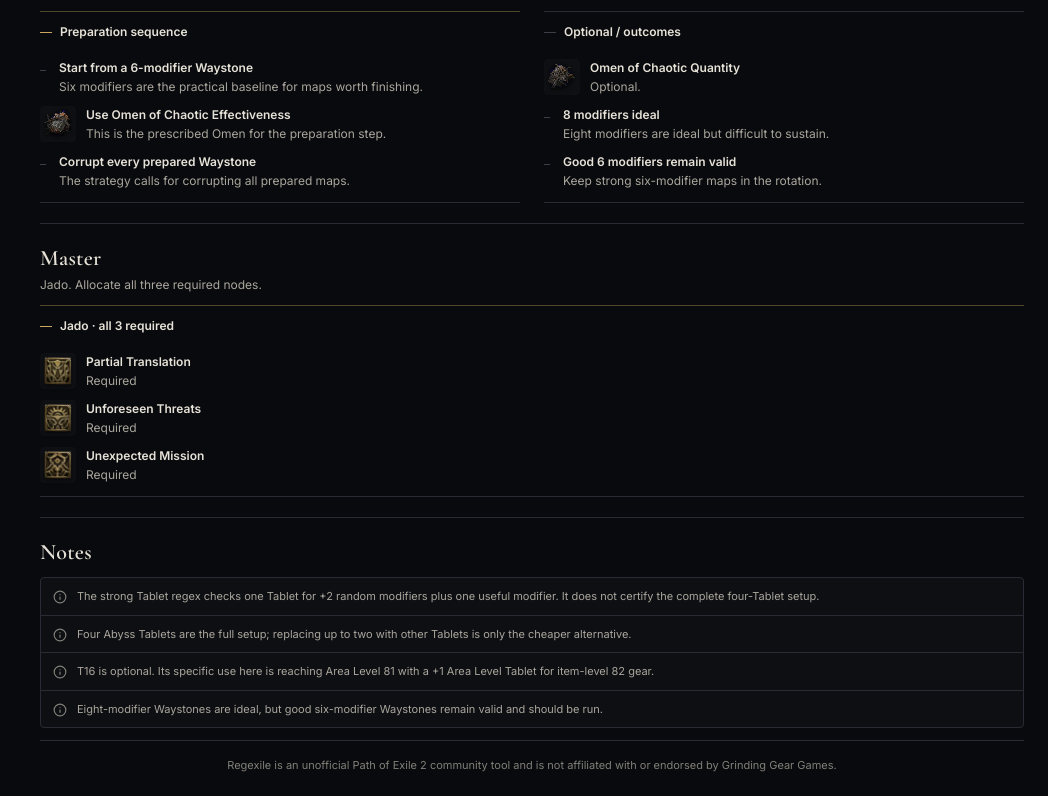
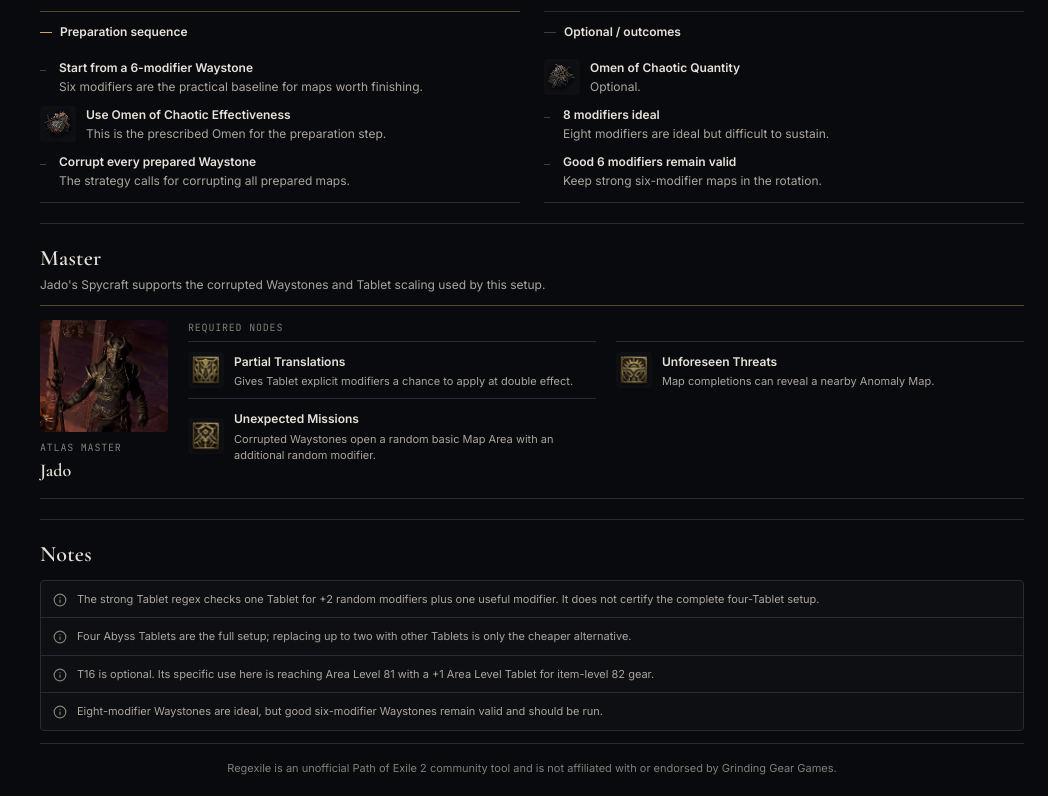
Before and after one commit to SCamposs/regexile, a Next.js app: page /farms/abyss-rares in a window 1280 px wide. Shown: the part 3595-4391 px from the top of the page, without its empty margins (232-1280 px from the left). Built offline with nearby package versions, Linux system fonts and the light colour scheme.

Commit message:
feat: add reusable farm master section

```diff
--- a/app/globals.css
+++ b/app/globals.css
@@ -1090,6 +1090,91 @@
   grid-column: 1 / -1;
 }
 
+.farm-master {
+  display: grid;
+  grid-template-columns: 8rem minmax(0, 1fr);
+  gap: 1.25rem;
+  padding: 0.875rem 0;
+  border-top: 1px solid rgba(201, 168, 94, 0.38);
+  border-bottom: 1px solid var(--border-default);
+}
+
+.farm-master-identity {
+  min-width: 0;
+}
+
+.farm-master-portrait {
+  position: relative;
+  width: 8rem;
+  height: 7rem;
+  overflow: hidden;
+  border-radius: var(--radius);
+  background: rgba(255, 255, 255, 0.025);
+}
+
+.farm-master-portrait img {
+  object-fit: cover;
+  object-position: center 22%;
+  filter: saturate(0.82) contrast(1.05);
+}
+
+.farm-master-identity span,
+.farm-master-group > h3 {
+  display: block;
+  margin-top: 0.5rem;
+  color: var(--text-muted);
+  font-family: var(--font-jetbrains-mono), monospace;
+  font-size: 0.625rem;
+  letter-spacing: 0.08em;
+  text-transform: uppercase;
+}
+
+.farm-master-identity h3 {
+  margin: 0.125rem 0 0;
+  font-family: var(--font-display);
+  font-size: 1.125rem;
+  font-weight: 600;
+}
+
+.farm-master-groups {
+  display: grid;
+  gap: 0.875rem;
+  min-width: 0;
+}
+
+.farm-master-group > h3 {
+  margin: 0 0 0.375rem;
+}
+
+.farm-master-nodes {
+  display: grid;
+  grid-template-columns: repeat(2, minmax(0, 1fr));
+  column-gap: 1.25rem;
+}
+
+.farm-master-node {
+  display: grid;
+  grid-template-columns: 2.25rem minmax(0, 1fr);
+  align-items: center;
+  gap: 0.625rem;
+  min-width: 0;
+  padding: 0.5rem 0;
+  border-top: 1px solid var(--border-default);
+}
+
+.farm-master-node strong {
+  color: var(--text-primary);
+  font-size: 0.75rem;
+  font-weight: 600;
+}
+
+.farm-master-node p {
+  margin: 0.125rem 0 0;
+  color: var(--text-secondary);
+  font-size: 0.6875rem;
+  line-height: 1.45;
+}
+
 .farm-panel {
   padding: 0.75rem 0;
   border: 0;
@@ -2122,7 +2207,28 @@
   }
 
   .requirement-columns,
-  .mechanic-notes {
+  .mechanic-notes,
+  .farm-master {
+    grid-template-columns: minmax(0, 1fr);
+  }
+
+  .farm-master-identity {
+    display: grid;
+    grid-template-columns: 4.5rem minmax(0, 1fr);
+    align-items: center;
+    gap: 0.75rem;
+  }
+
+  .farm-master-portrait {
+    width: 4.5rem;
+    height: 4.5rem;
+  }
+
+  .farm-master-identity span {
+    margin-top: 0;
+  }
+
+  .farm-master-nodes {
     grid-template-columns: minmax(0, 1fr);
   }
 
--- a/src/components/farm-workspace.tsx
+++ b/src/components/farm-workspace.tsx
@@ -81,6 +81,40 @@
 }
 
 function FarmSectionContent({ section, sectionId }: { section: FarmSection; sectionId: string }) {
+  if (section.type === "master") {
+    const nodeGroups = [
+      { label: "Required nodes", nodes: section.required },
+      ...(section.optional?.length ? [{ label: "Optional", nodes: section.optional }] : []),
+    ];
+
+    return (
+      <section className="farm-section" aria-labelledby={sectionId}>
+        <SectionHeading id={sectionId} title={section.title} description={section.description} />
+        <div className="farm-master">
+          <div className="farm-master-identity">
+            <div className="farm-master-portrait"><Image src={section.portrait.src} alt="" fill sizes="(max-width: 700px) 96px, 128px" /></div>
+            <div><span>Atlas Master</span><h3>{section.name}</h3></div>
+          </div>
+          <div className="farm-master-groups">
+            {nodeGroups.map((group) => (
+              <div className="farm-master-group" key={group.label}>
+                <h3>{group.label}</h3>
+                <div className="farm-master-nodes">
+                  {group.nodes.map((node) => (
+                    <article className="farm-master-node" key={node.id}>
+                      <GameArtwork asset={node.asset} size="item" />
+                      <div><strong>{node.name}</strong><p>{node.summary}</p></div>
+                    </article>
+                  ))}
+                </div>
+              </div>
+            ))}
+          </div>
+        </div>
+      </section>
+    );
+  }
+
   if (section.type === "summary") {
     return (
       <section className="farm-section" aria-labelledby={sectionId}>
--- a/src/content/farms.ts
+++ b/src/content/farms.ts
@@ -28,7 +28,23 @@
   asset?: GameAsset;
 };
 
+export type FarmMasterNode = {
+  id: string;
+  name: string;
+  summary: string;
+  asset: GameAsset;
+};
+
 export type FarmSection =
+  | {
+      type: "master";
+      title: string;
+      description?: string;
+      name: string;
+      portrait: GameAsset;
+      required: FarmMasterNode[];
+      optional?: FarmMasterNode[];
+    }
   | {
       type: "summary";
       title: string;
@@ -636,19 +652,15 @@
         ],
       },
       {
-        type: "checklists",
+        type: "master",
         title: "Master",
-        description: "Jado. Allocate all three required nodes.",
-        columns: [
-          {
-            title: "Jado · all 3 required",
-            tone: "required",
-            items: [
-              { id: "partial-translation", label: "Partial Translation", detail: "Required", asset: gameAssets.jadoPartialTranslation },
-              { id: "unforeseen-threats", label: "Unforeseen Threats", detail: "Required", asset: gameAssets.jadoUnforeseenThreats },
-              { id: "unexpected-mission", label: "Unexpected Mission", detail: "Required", asset: gameAssets.jadoUnexpectedMission },
-            ],
-          },
+        description: "Jado's Spycraft supports the corrupted Waystones and Tablet scaling used by this setup.",
+        name: "Jado",
+        portrait: gameAssets.jado,
+        required: [
+          { id: "partial-translations", name: "Partial Translations", summary: "Gives Tablet explicit modifiers a chance to apply at double effect.", asset: gameAssets.jadoPartialTranslation },
+          { id: "unforeseen-threats", name: "Unforeseen Threats", summary: "Map completions can reveal a nearby Anomaly Map.", asset: gameAssets.jadoUnforeseenThreats },
+          { id: "unexpected-missions", name: "Unexpected Missions", summary: "Corrupted Waystones open a random basic Map Area with an additional random modifier.", asset: gameAssets.jadoUnexpectedMission },
         ],
       },
       {
--- a/src/content/game-assets.ts
+++ b/src/content/game-assets.ts
@@ -20,8 +20,8 @@
   headOfTheKing: { src: "/game-assets/head-of-the-king.webp", alt: "Head of the King" },
   irradiatedTablet: { src: "/game-assets/irradiated-tablet.webp", alt: "Irradiated Tablet" },
   jado: { src: "/game-assets/jado.jpg", alt: "Jado" },
-  jadoPartialTranslation: { src: "/game-assets/jado-partial-translation.webp", alt: "Partial Translation" },
-  jadoUnexpectedMission: { src: "/game-assets/jado-unexpected-mission.webp", alt: "Unexpected Mission" },
+  jadoPartialTranslation: { src: "/game-assets/jado-partial-translation.webp", alt: "Partial Translations" },
+  jadoUnexpectedMission: { src: "/game-assets/jado-unexpected-mission.webp", alt: "Unexpected Missions" },
   jadoUnforeseenThreats: { src: "/game-assets/jado-unforeseen-threats.webp", alt: "Unforeseen Threats" },
   lavishWombgift: { src: "/game-assets/lavish-wombgift.webp", alt: "Lavish Wombgift" },
   omenChaoticEffectiveness: { src: "/game-assets/omen-chaotic-effectiveness.webp", alt: "Omen of Chaotic Effectiveness" },
```
